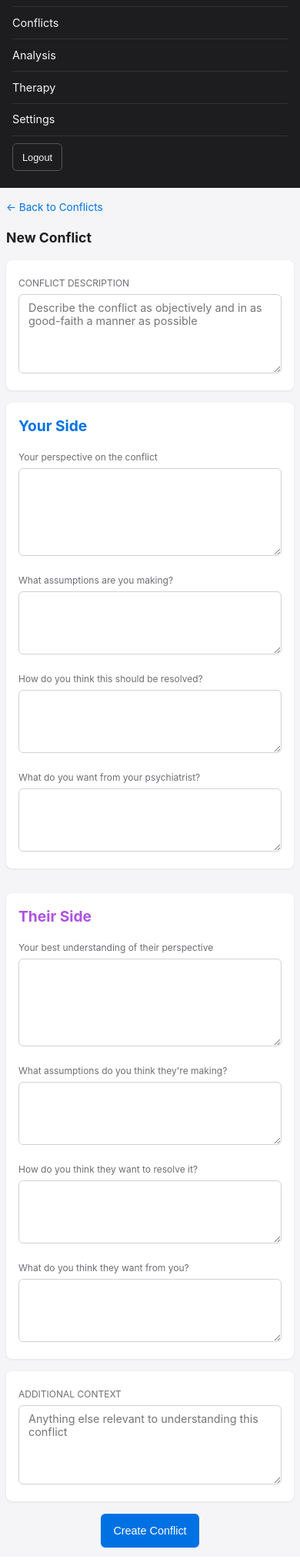
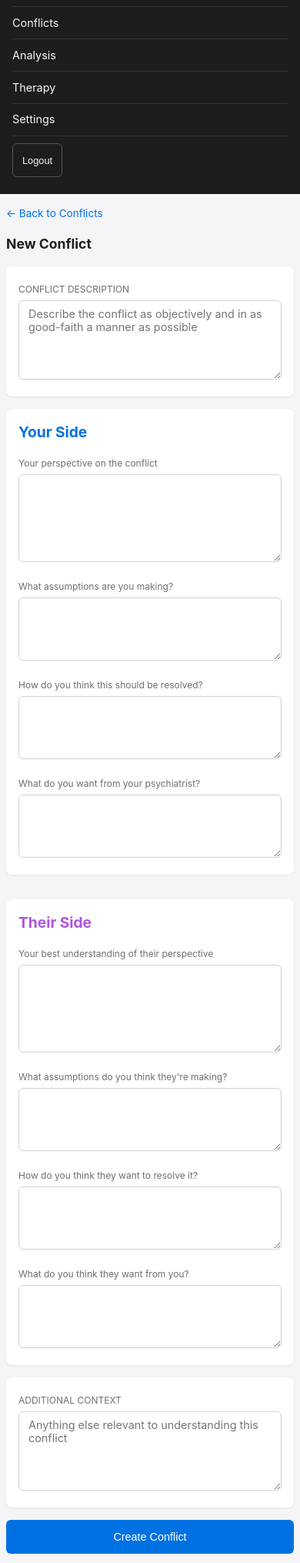
Before and after one commit to chenders/AnxietyWatch, a Flask app: page /admin/conflicts/new in a window 390 px wide, after a click that opens the changed part. Shown: the part 409-2439 px from the top of the page at 77% size. Run offline with Flask 3, Linux system fonts and the light colour scheme; the visitor is signed in with stand-in values (Sample User, id 1); some libraries are stand-ins or nearby versions.

Commit message:
Address Copilot review feedback (round 2)
- Restore margin-left:auto on logout form via .nav-links .inline class
  so it stays right-aligned on desktop
- Bump .btn-sm mobile min-height from 36px to 44px for consistent
  touch targets per Apple HIG
- Remove inline align-items:center from conflict_detail btn-row so
  buttons stretch full-width when stacked on mobile

Co-Authored-By: Claude Opus 4.6 <noreply@anthropic.com>

```diff
--- a/server/templates/base.html
+++ b/server/templates/base.html
@@ -14,6 +14,7 @@
         nav .brand { font-weight: 600; font-size: 1rem; margin-right: auto; }
         .nav-toggle { display: none; background: transparent; border: 1px solid #555; color: #f5f5f7; padding: 0.3rem 0.6rem; border-radius: 4px; cursor: pointer; font-size: 1.1rem; line-height: 1; }
         .nav-links { display: contents; }
+        .nav-links .inline { margin-left: auto; }
         h1 { font-size: 1.5rem; margin-bottom: 1rem; }
         h2 { font-size: 1.2rem; margin-bottom: 0.75rem; }
         .card { background: #fff; border-radius: 8px; padding: 1.25rem; margin-bottom: 1rem; box-shadow: 0 1px 3px rgba(0,0,0,0.08); }
@@ -57,7 +58,7 @@
             .nav-links { display: none; width: 100%; flex-direction: column; gap: 0; }
             .nav-links.open { display: flex; }
             .nav-links a, .nav-links form { padding: 0.6rem 0; border-top: 1px solid #333; }
-            .nav-links form { margin-left: 0 !important; }
+            .nav-links form, .nav-links .inline { margin-left: 0 !important; }
             nav { flex-wrap: wrap; gap: 0; }
             nav .brand { margin-right: 0; flex: 1; }
 
@@ -79,7 +80,7 @@
 
             /* Touch-friendly targets */
             .btn { padding: 0.6rem 1rem; min-height: 44px; display: inline-flex; align-items: center; justify-content: center; }
-            .btn-sm { padding: 0.4rem 0.75rem; min-height: 36px; }
+            .btn-sm { padding: 0.4rem 0.75rem; min-height: 44px; }
             .tab { padding: 0.5rem 0.75rem; min-height: 36px; display: inline-flex; align-items: center; }
 
             /* Tables: ensure horizontal scroll with hint */
--- a/server/templates/conflict_detail.html
+++ b/server/templates/conflict_detail.html
@@ -82,7 +82,7 @@
     </div>
 
     <!-- Actions -->
-    <div class="btn-row" style="align-items:center;">
+    <div class="btn-row">
         <button type="submit" class="btn btn-primary">{{ 'Create Conflict' if is_new else 'Save' }}</button>
         {% if not is_new %}
             {% if conflict.status == 'active' %}
```
